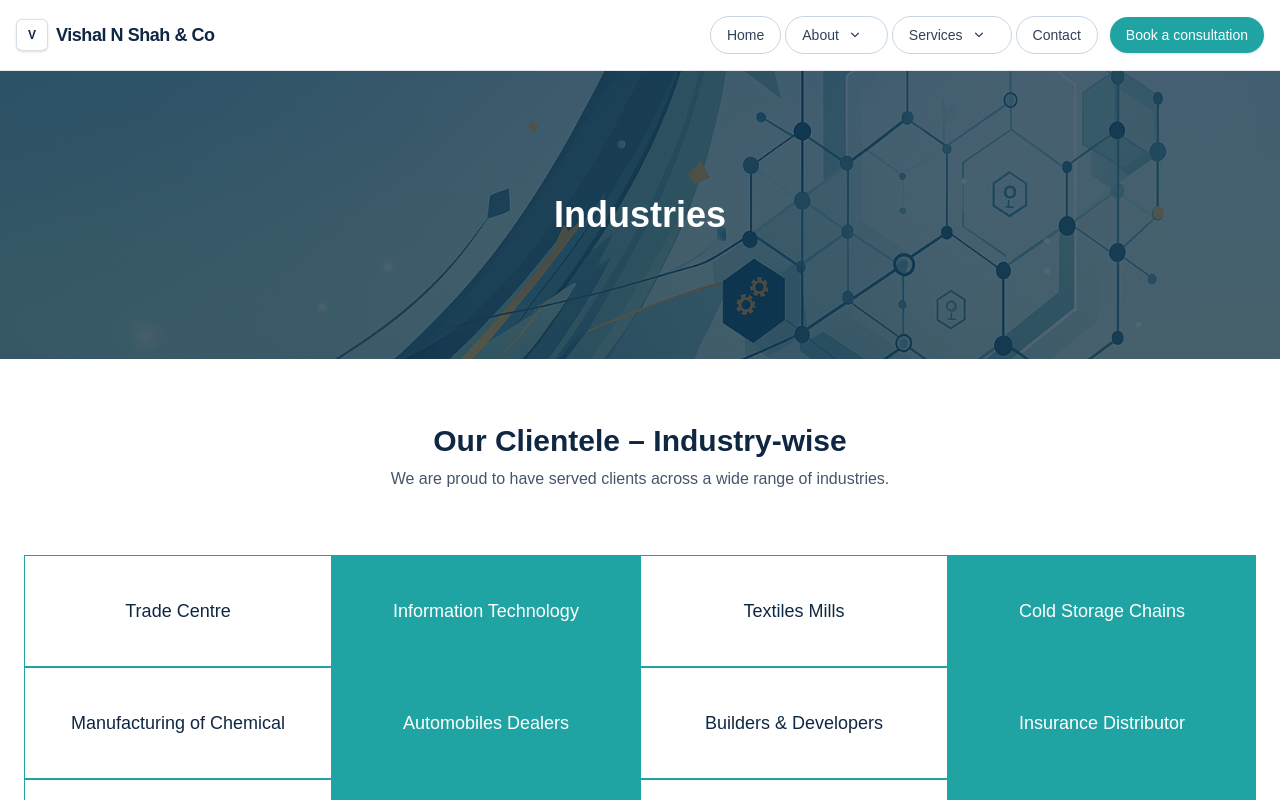
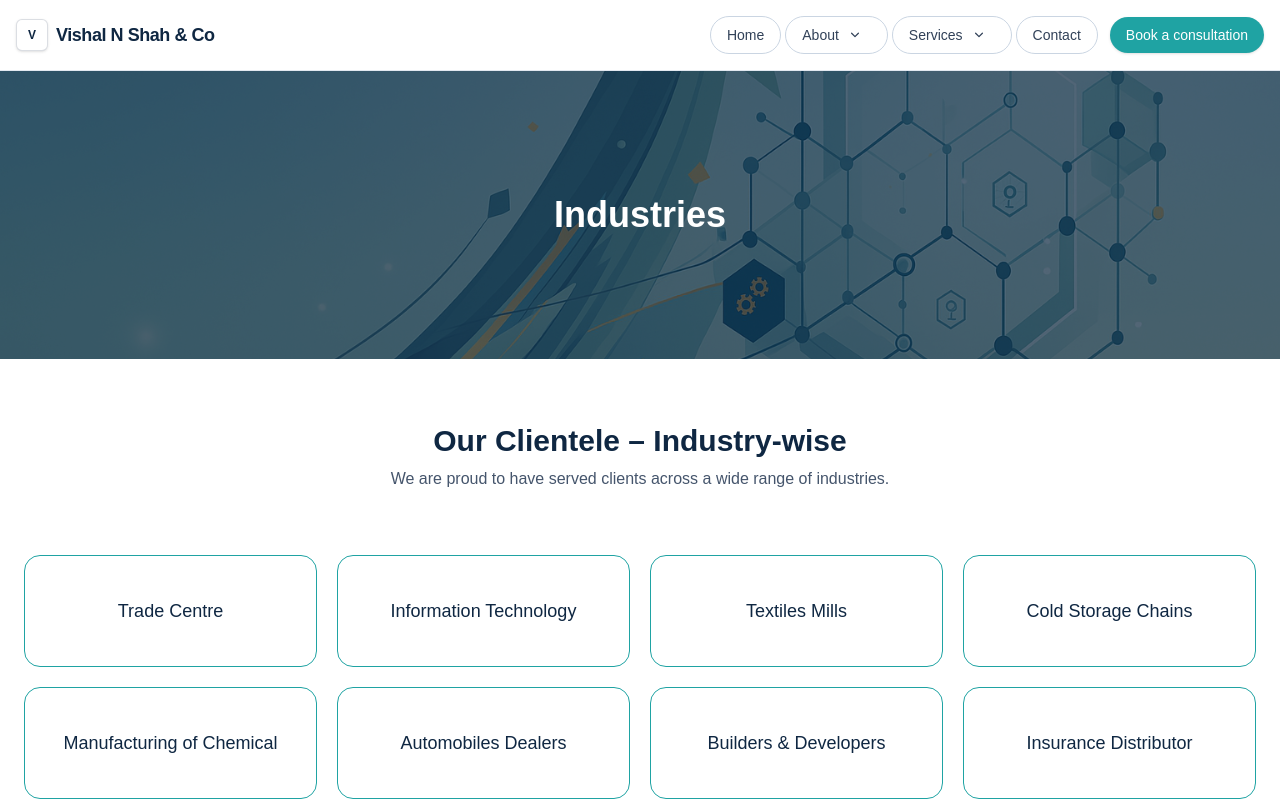
Before and after one commit to Sahilkukreja30/project_ca, a Next.js app: page /industry in a window 1280 px wide. Shown: the top 800 px of the page. Built offline with nearby package versions, Linux system fonts and the light colour scheme.

Commit message:
hover effect on industry cards

```diff
--- a/src/app/industry/page.js
+++ b/src/app/industry/page.js
@@ -50,19 +50,30 @@ export default function IndustryPage() {
 
       {/* Grid */}
       <section className="mx-auto max-w-7xl px-6 pb-20">
-        <div className="grid grid-cols-1 sm:grid-cols-2 md:grid-cols-3 lg:grid-cols-4">
+        <div className="grid grid-cols-1 sm:grid-cols-2 md:grid-cols-3 lg:grid-cols-4  gap-5">
           {industries.map((industry, index) => (
             <div
               key={index}
-              className={`flex items-center justify-center h-28 p-4 border border-[#1FA3A3] text-center text-lg font-medium transition duration-300 hover:scale-105 hover:shadow-md
-                ${index % 2 === 0 ? "bg-white text-[#0F2742]" : "bg-[#1FA3A3] text-white"}
+              className={`
+                relative flex items-center justify-center h-28 p-4 border cursor-pointer group
+                border-[#1FA3A3] rounded-2xl text-center text-lg font-medium bg-white text-[#0F2742]
+                shadow-none shadow-black/60 overflow-hidden
+                transition duration-500 ease-out
+                hover:shadow-xl
+                before:content-[''] before:absolute before:inset-0 before:bg-[#1fa3a3]
+                before:origin-left before:scale-x-0 before:transition-transform before:duration-500
+                hover:before:scale-x-100
               `}
             >
-              {industry}
+              <span className="relative z-10 transition-colors duration-500 group-hover:text-white">
+                {industry}
+              </span>
             </div>
           ))}
         </div>
       </section>
+
+
     </div>
   );
 }
```
